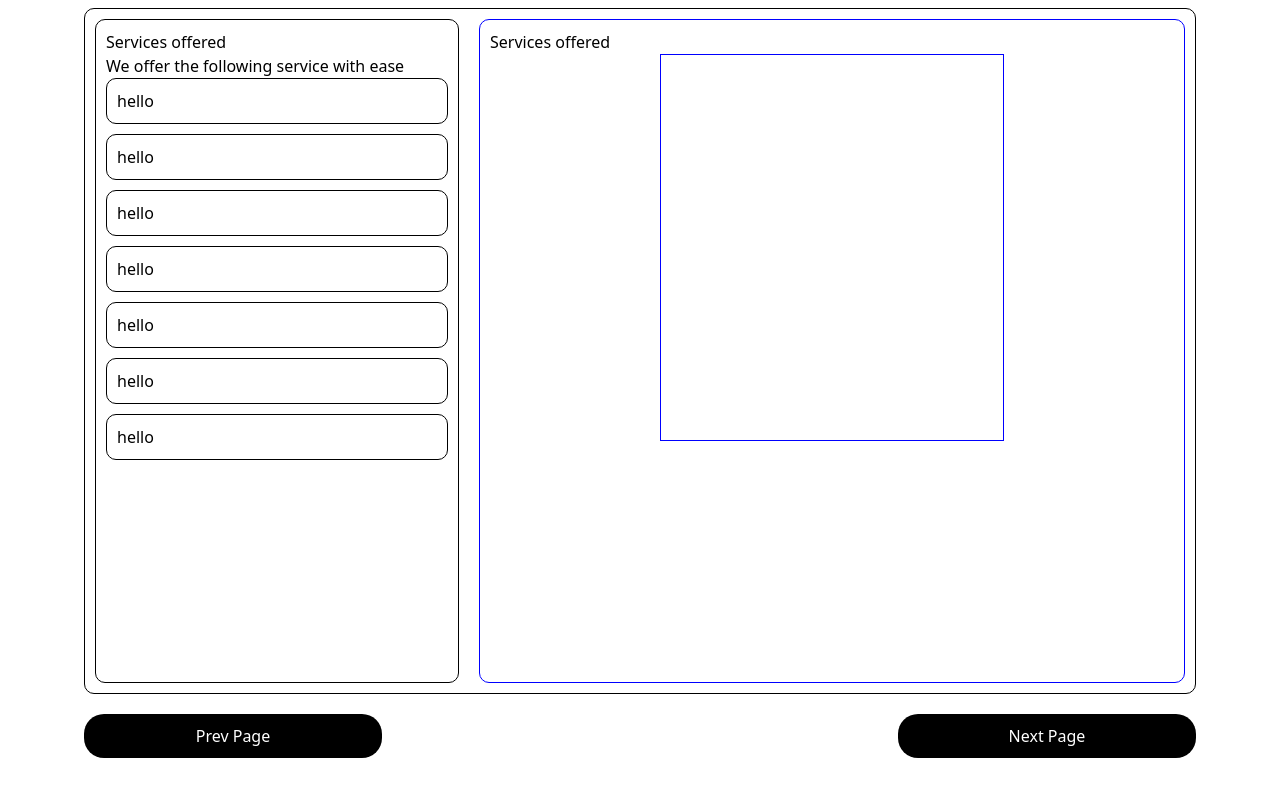
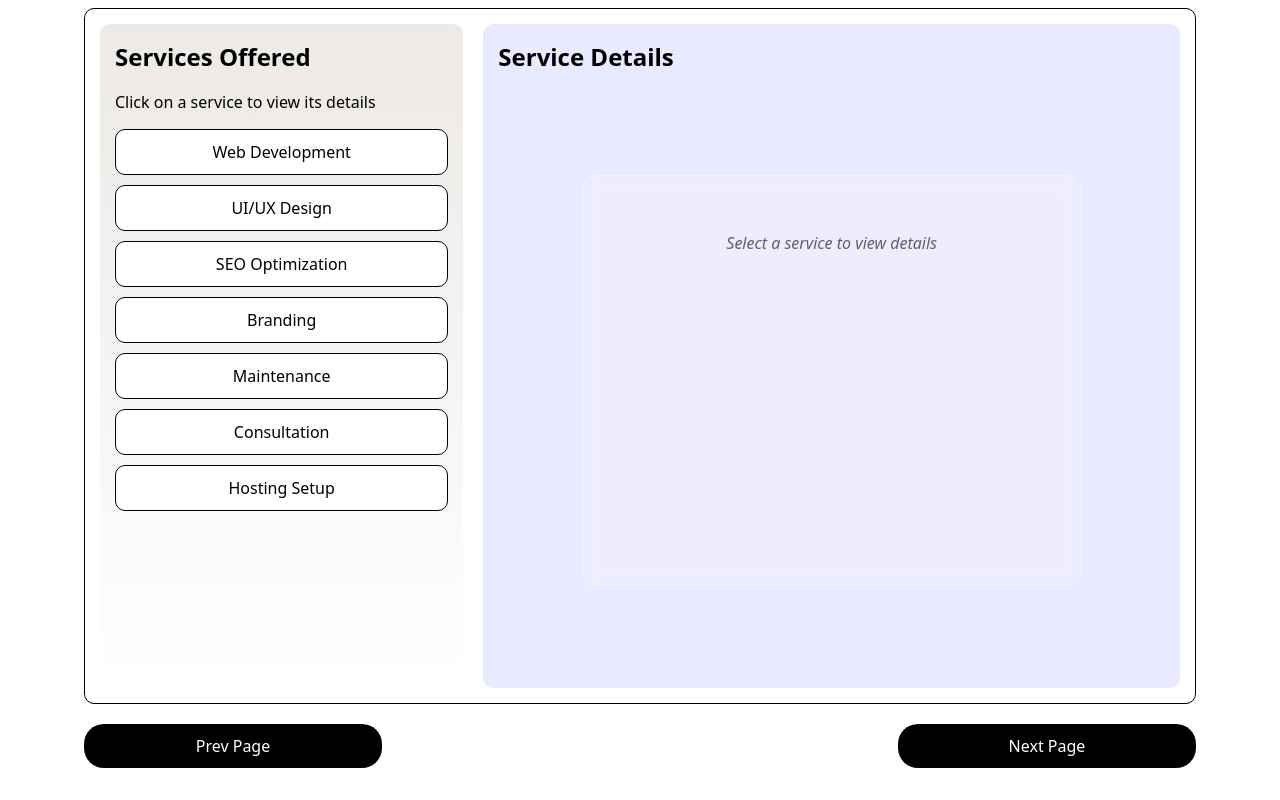
Before and after one commit to developer866/My_World, a React (Vite) app: page /Services in a window 1280 px wide. Built offline with nearby package versions, Linux system fonts and the light colour scheme.

Commit message:
Implement service listing and details display in Service.jsx; enhance styling in service.css

```diff
--- a/src/Pages/Service.jsx
+++ b/src/Pages/Service.jsx
@@ -1,33 +1,56 @@
-import React from 'react'
-import "./service.css"
+import React, { useState } from "react";
+import "./service.css";
 
 function Service() {
+
+  const services = [
+    { title: "Web Development", description: "We build responsive and modern websites for your business." },
+    { title: "UI/UX Design", description: "Beautiful and user-friendly designs that boost engagement." },
+    { title: "SEO Optimization", description: "Rank higher on search engines and reach more people." },
+    { title: "Branding", description: "Professional brand identity and consistency across channels." },
+    { title: "Maintenance", description: "We keep your website updated, fast, and secure." },
+    { title: "Consultation", description: "Talk to an expert and get the right guidance." },
+    { title: "Hosting Setup", description: "We help you deploy, host, and manage your website." }
+  ];
+
+
+  const [selectedService, setSelectedService] = useState(null);
+
   return (
-    <main className='service_container'>
+    <main className="service_container">
+      <div className="aside-left">
+        <h2>Services Offered</h2>
+        <p>Click on a service to view its details</p>
 
-        <div className='aside-left'>
-          Services offered
-          <p>We offer the following service with ease</p>
-          <div className='left_service_container'>
-            <div className="service">hello</div>
-            <div className="service">hello</div>
-            <div className="service">hello</div>
-            <div className="service">hello</div>
-            <div className="service">hello</div>
-            <div className="service">hello</div>
-            <div className="service">hello</div>
-          </div>
+        <div className="left_service_container">
+          {services.map((service, index) => (
+            <div
+              key={index}
+              className="service"
+              onClick={() => setSelectedService(service)}
+            >
+              {service.title}
+            </div>
+          ))}
         </div>
-        <div className='content-right'>
-          Services offered
-          {/* glass morphorism that will show individaul service details */}
-          <div className='glass_card'>
+      </div>
 
-          </div>
+      <div className="content-right">
+        <h2>Service Details</h2>
+
+        <div className="glass_card">
+          {selectedService ? (
+            <>
+              <h3>{selectedService.title}</h3>
+              <p>{selectedService.description}</p>
+            </>
+          ) : (
+            <p className="placeholder_text">Select a service to view details</p>
+          )}
         </div>
-
+      </div>
     </main>
-  )
+  );
 }
 
-export default Service
+export default Service;
--- a/src/Pages/service.css
+++ b/src/Pages/service.css
@@ -1,60 +1,106 @@
-p{
-    margin: 0;
+p,
+h2 {
+  margin: 0;
 }
+
 .service_container {
-  /* background: black; */
   min-height: 83vh;
   border-radius: 10px;
-  /* color: white; */
-  padding: 10px;
+  padding: 15px;
   display: flex;
+  gap: 20px;
   border: 1px solid black;
-  flex-direction: row;
-  gap: 20px;
 }
-@media (max-width:600px){
-    .service_container{
-        flex-direction: column;
-    }
+
+@media (max-width: 600px) {
+  .service_container {
+    flex-direction: column;
+  }
 }
+
 .aside-left {
-  border: 1px solid;
   flex: 1;
   border-radius: 10px;
-  padding: 10px;
+  padding: 15px;
+  display: flex;
+  flex-direction: column;
+  background: linear-gradient(180deg, #ece9e6, #ffffff);
+  gap: 15px;
 }
-.content-right {
-  border: 1px solid blue;
-  flex: 2;
-  border-radius: 10px;
-  padding: 10px;
-}
+
 .left_service_container {
   display: flex;
   flex-direction: column;
   gap: 10px;
-  flex: 1;
 }
+
 @media (max-width: 600px) {
   .left_service_container {
     flex-direction: row;
     flex-wrap: wrap;
-    gap: 5px;
+    gap: 8px;
   }
 }
+
 .service {
-  border: 1px solid;
+  border: 1px solid black;
   padding: 10px;
   border-radius: 10px;
+  text-align: center;
+  cursor: pointer;
+  background: white;
+  transition: 0.2s ease;
 }
+
+.service:hover {
+  background: #f3f3f3;
+  transform: translateY(-2px);
+}
+
 @media (max-width: 600px) {
   .service {
-    flex:1 1 70px;
+    flex: 1 1 80px;
   }
 }
+
+.content-right {
+  flex: 2;
+  border-radius: 10px;
+  padding: 15px;
+  position: relative;
+  display: flex;
+  flex-direction: column;
+  gap: 15px;
+  background: rgba(200, 200, 255, 0.4);
+}
+
 .glass_card {
-  border: 1px solid blue;
-  width: 50%;
-  margin: 0 auto;
+  width: 70%;
   height: 60%;
+  padding: 15px;
+  margin: auto;
+  background: rgba(255, 255, 255, 0.2);
+  border: 1px solid rgba(255, 255, 255, 0.35);
+  backdrop-filter: blur(10px);
+  -webkit-backdrop-filter: blur(10px);
+  border-radius: 15px;
+  transition: 0.3s ease;
 }
+
+@media (max-width: 600px) {
+  .glass_card {
+    width: 90%;
+    height: 40%;
+  }
+}
+
+.glass_card h3 {
+  margin-top: 0;
+}
+
+.placeholder_text {
+  text-align: center;
+  opacity: 0.6;
+  font-style: italic;
+  margin-top: 40px;
+}
--- a/vite.config.js
+++ b/vite.config.js
@@ -4,4 +4,8 @@ import react from '@vitejs/plugin-react'
 
 export default defineConfig({
   plugins: [react()],
+   server: {
+    host: true,
+    port: 5173,
+  },
 })
```
